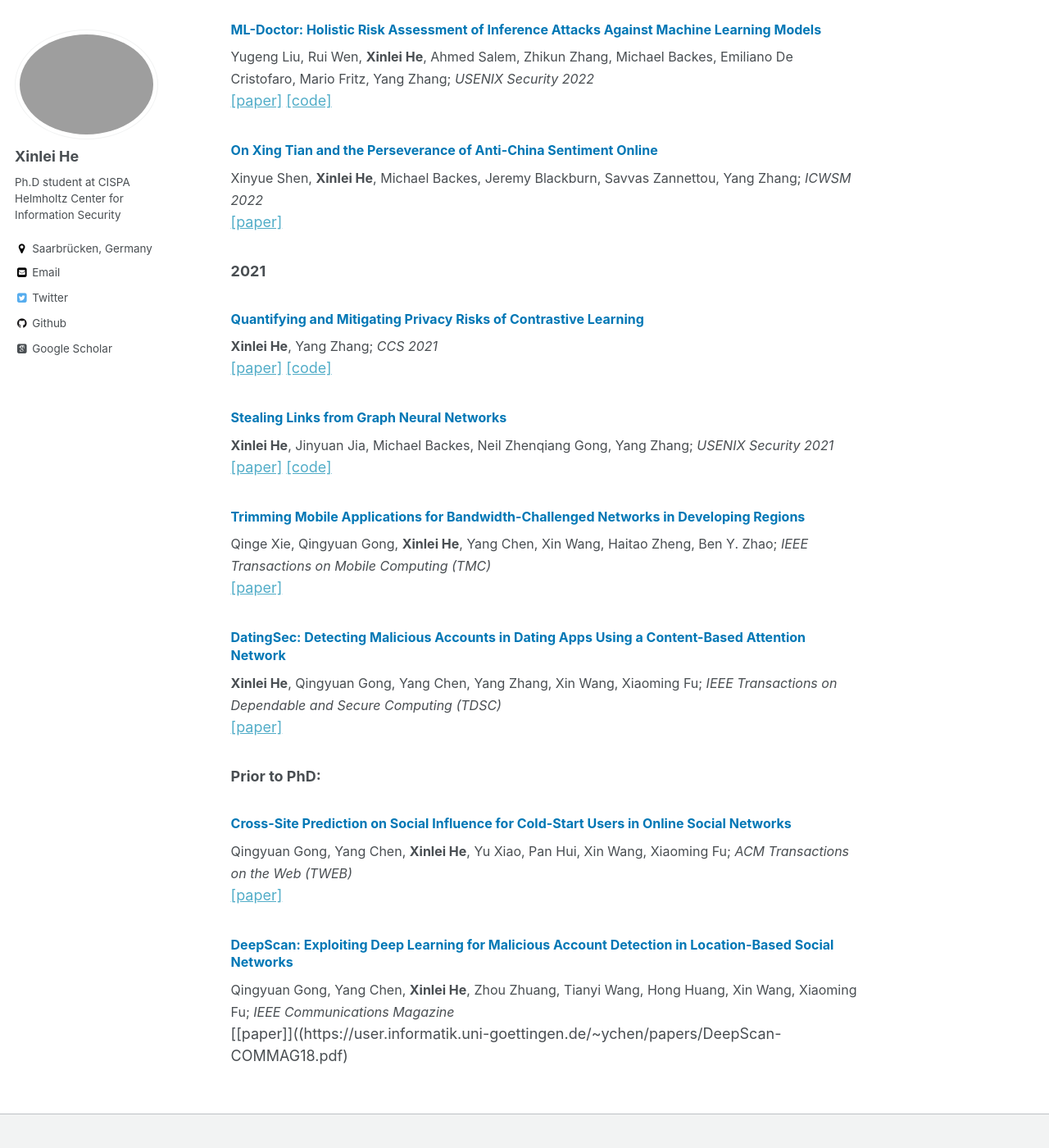
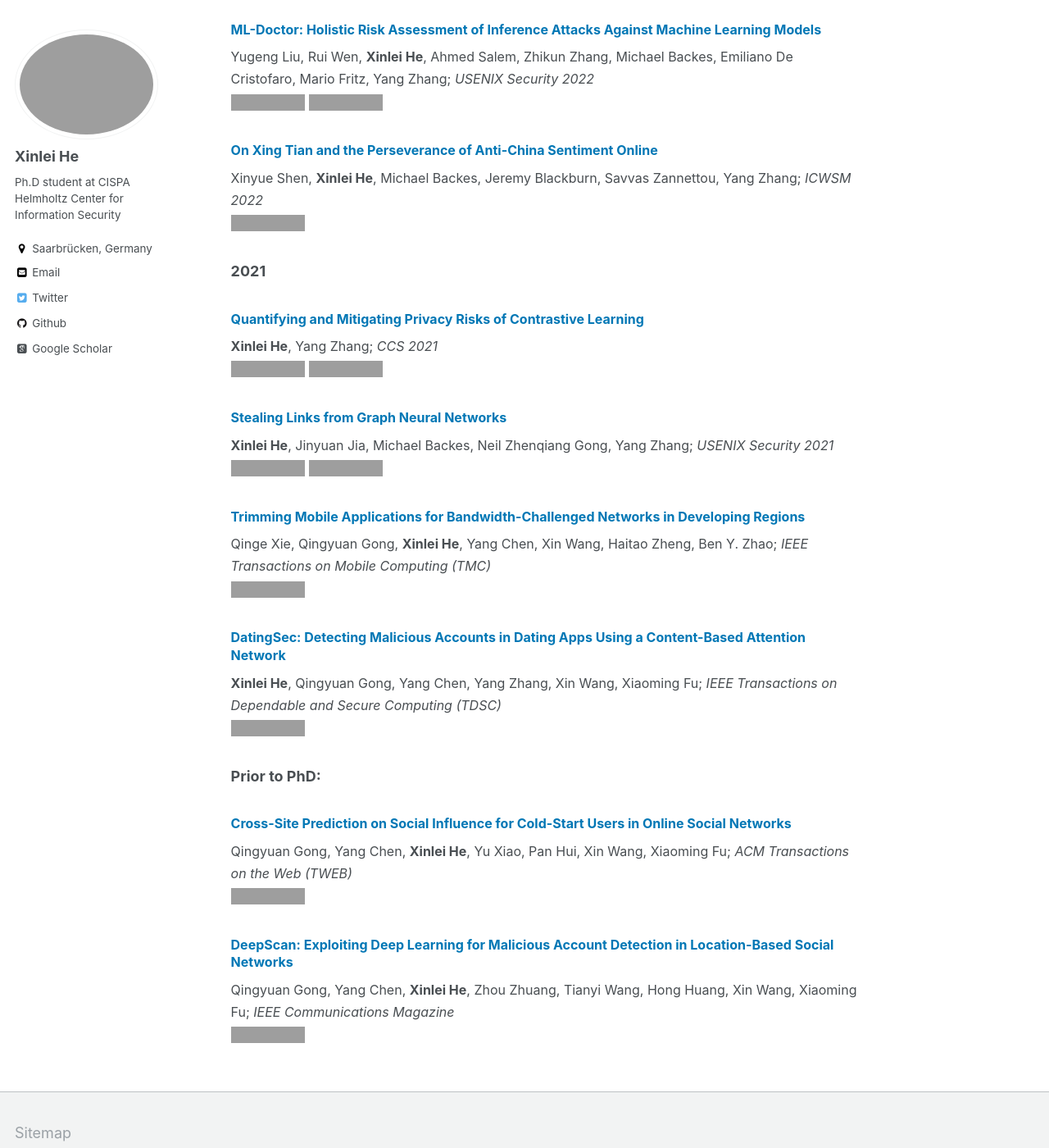
Before and after one commit to xinleihe/xinleihe.github.io, a Jekyll site: the page built from _pages/publications.md, in a window 1280 px wide and 1400 px high, scrolled down 1955 px. Shown: the whole window at 82% size. Built offline with Jekyll 4.4.1, drawn with Linux system fonts in a browser that asks for light colours; some web fonts are replaced; some of the changed text lies outside the part shown; grey boxes are pictures that could not be loaded.

Commit message:
update homepage

```diff
--- a/_pages/publications.md
+++ b/_pages/publications.md
@@ -22,57 +22,57 @@ You can also find my publications on [Google Scholar](https://scholar.google.com
 
 ### <font size="3"><span style="color:rgb(0, 119, 181)">You Only Prompt Once: On the Capabilities of Prompt Learning on Large Language Models to Tackle Toxic Content</span></font>
 <font size="3"><b>Xinlei He</b>, Savvas Zannettou, Yun Shen, Yang Zhang; <i>S&P 2024</i></font>
-[[paper]]()
+[![img](https://img.shields.io/badge/paper-f1b800)]()
 
 ### <font size="3"><span style="color:rgb(0, 119, 181)">Test-Time Poisoning Attacks Against Test-Time Adaptation Models</span></font>
 <font size="3">Tianshuo Cong, <b>Xinlei He</b>, Yun Shen, Yang Zhang; <i>S&P 2024</i></font>
-[[paper]]()
+[![img](https://img.shields.io/badge/paper-f1b800)]()
 
 ### 2023
 
 ### <font size="3"><span style="color:rgb(0, 119, 181)">Unsafe Diffusion: On the Generation of Unsafe Images and Hateful Memes From Text-To-Image Models</span></font>
 <font size="3">Yiting Qu, Xinyue Shen, <b>Xinlei He</b>, Michael Backes, Savvas Zannettou, Yang Zhang; <i>CCS 2023</i></font>
-[[paper]]()
+[![img](https://img.shields.io/badge/paper-f1b800)]()
 
 ### <font size="3"><span style="color:rgb(0, 119, 181)">Data Poisoning Attacks Against Multimodal Encoders</span></font>
 <font size="3">Ziqing Yang, <b>Xinlei He</b>, Zheng Li, Michael Backes, Mathias Humbert, Pascal Berrang, Yang Zhang; <i>ICML 2023</i></font>
-[[paper]]()
+[![img](https://img.shields.io/badge/paper-f1b800)]()
 
 ### <font size="3"><span style="color:rgb(0, 119, 181)">Generated Graph Detection</span></font>
 <font size="3">Yihan Ma, Zhikun Zhang, Ning Yu, <b>Xinlei He</b>, Michael Backes, Yun Shen, Yang Zhang; <i>ICML 2023</i></font>
-[[paper]]()
+[![img](https://img.shields.io/badge/paper-f1b800)]()
 
 ### <font size="3"><span style="color:rgb(0, 119, 181)">Can't Steal? Cont-Steal! Contrastive Stealing Attacks Against Image Encoders</span></font>
 <font size="3">Zeyang Sha, <b>Xinlei He</b>, Ning Yu, Michael Backes, Yang Zhang; <i>CVPR 2023</i></font>
-[[paper]]()
+[![img](https://img.shields.io/badge/paper-f1b800)]()
 
 ### <font size="3"><span style="color:rgb(0, 119, 181)">A Plot is Worth a Thousand Words: Model Information Stealing Attacks via Scientific Plots</span></font>
 <font size="3">Boyang Zhang, <b>Xinlei He</b>, Yun Shen, Tianhao Wang, Yang Zhang; <i>USENIX Security 2023</i></font>
-[[paper]]()
+[![img](https://img.shields.io/badge/paper-f1b800)]()
 
 ### <font size="3"><span style="color:rgb(0, 119, 181)">On the Evolution of (Hateful) Memes by Means of Multimodal Contrastive Learning</span></font>
 <font size="3">Yiting Qu, <b>Xinlei He</b>, Shannon Pierson, Michael Backes, Yang Zhang, Savvas Zannettou; <i>S&P 2023</i></font>
-[[paper]](https://arxiv.org/abs/2212.06573)
-[[code]](https://github.com/YitingQu/meme-evolution)
+[![img](https://img.shields.io/badge/paper-f1b800)](https://arxiv.org/abs/2212.06573)
+[![img](https://img.shields.io/badge/code-f1b800)](https://github.com/YitingQu/meme-evolution)
 
 ### <font size="3"><span style="color:rgb(0, 119, 181)">MGTBench: Benchmarking Machine-Generated Text Detection</span></font>
 <font size="3"><b>Xinlei He</b>, Xinyue Shen, Zeyuan Chen, Michael Backes, Yang Zhang</font>
-[[paper]](https://arxiv.org/abs/2303.14822)
-[[code]](https://github.com/xinleihe/MGTBench)
+[![img](https://img.shields.io/badge/paper-f1b800)](https://arxiv.org/abs/2303.14822)
+[![img](https://img.shields.io/badge/code-f1b800)](https://github.com/xinleihe/MGTBench)
 
 ### 2022
 
 ### <font size="3"><span style="color:rgb(0, 119, 181)">Semi-Leak: Membership Inference Attacks Against Semi-supervised Learning</span></font>
 <font size="3"><b>Xinlei He</b>, Hongbin Liu, Neil Zhenqiang Gong, Yang Zhang; <i>ECCV 2022</i></font>
-<!-- [[paper]]()  -->
+<!-- [![img](https://img.shields.io/badge/paper-f1b800)]()  -->
 
 
 ### <font size="3"><span style="color:rgb(0, 119, 181)">SSLGuard: A Watermarking Scheme for Self-supervised Learning Pre-trained Encoders</span></font>
 <font size="3">Tianshuo Cong, <b>Xinlei He</b>, Yang Zhang; <i>CCS 2022</i></font>
-[[paper]](https://arxiv.org/abs/2201.11692)
+[![img](https://img.shields.io/badge/paper-f1b800)](https://arxiv.org/abs/2201.11692)
 
 <!-- <a href="" class="btn btn-primary">code</a> -->
-<!-- [pdf](){: .btn--danger}{:target="_blank"} [arxiv](https://arxiv.org/abs/2201.11692){: .btn--danger}{:target="_blank"} [code](){: .btn--danger}{:target="_blank"} -->
+<!-- [pdf](){: .btn--danger}{:target="_blank"} [arxiv](https://arxiv.org/abs/2201.11692){: .btn--danger}{:target="_blank"} ![img](https://img.shields.io/badge/code-f1b800)(){: .btn--danger}{:target="_blank"} -->
 
 
 ### <font size="3"><span style="color:rgb(0, 119, 181)">Auditing Membership Leakages of Multi-Exit Networks</span></font>
@@ -82,21 +82,21 @@ You can also find my publications on [Google Scholar](https://scholar.google.com
 
 ### <font size="3"><font size="3"><span style="color:rgb(0, 119, 181)">Model Stealing Attacks Against Inductive Graph Neural Networks</span></font>
 <font size="3">Yun Shen*, <b>Xinlei He*</b>, Yufei Han, Yang Zhang (* Equal Contribution); <i>S&P 2022</i></font>
-[[paper]](https://arxiv.org/abs/2112.08331)
-[[code]](https://github.com/xinleihe/GNNStealing)
+[![img](https://img.shields.io/badge/paper-f1b800)](https://arxiv.org/abs/2112.08331)
+[![img](https://img.shields.io/badge/code-f1b800)](https://github.com/xinleihe/GNNStealing)
 
 
 
 
 ### <font size="3"><span style="color:rgb(0, 119, 181)">ML-Doctor: Holistic Risk Assessment of Inference Attacks Against Machine Learning Models</span></font>
 <font size="3">Yugeng Liu, Rui Wen, <b>Xinlei He</b>, Ahmed Salem, Zhikun Zhang, Michael Backes, Emiliano De Cristofaro, Mario Fritz, Yang Zhang; <i>USENIX Security 2022</i></font>
-[[paper]](http://yangzhangalmo.github.io/papers/USENIXSECURITY22-MLDoctor.pdf)
-[[code]](https://github.com/liuyugeng/ML-Doctor)
+[![img](https://img.shields.io/badge/paper-f1b800)](http://yangzhangalmo.github.io/papers/USENIXSECURITY22-MLDoctor.pdf)
+[![img](https://img.shields.io/badge/code-f1b800)](https://github.com/liuyugeng/ML-Doctor)
 
 
 ### <font size="3"><font size="3"><span style="color:rgb(0, 119, 181)">On Xing Tian and the Perseverance of Anti-China Sentiment Online</span></font>
 <font size="3">Xinyue Shen, <b>Xinlei He</b>, Michael Backes, Jeremy Blackburn, Savvas Zannettou, Yang Zhang; <i>ICWSM 2022</i></font>
-[[paper]](http://yangzhangalmo.github.io/papers/ICWSM22.pdf)
+[![img](https://img.shields.io/badge/paper-f1b800)](http://yangzhangalmo.github.io/papers/ICWSM22.pdf)
 
 
 
@@ -104,33 +104,33 @@ You can also find my publications on [Google Scholar](https://scholar.google.com
 
 ### <font size="3"><span style="color:rgb(0, 119, 181)">Quantifying and Mitigating Privacy Risks of Contrastive Learning</span></font>
 <font size="3"><b>Xinlei He</b>, Yang Zhang; <i>CCS 2021</i></font>
-[[paper]](http://yangzhangalmo.github.io/papers/CCS21-ContrastivePrivacy.pdf)
-[[code]](https://github.com/xinleihe/ContrastiveLeaks)
+[![img](https://img.shields.io/badge/paper-f1b800)](http://yangzhangalmo.github.io/papers/CCS21-ContrastivePrivacy.pdf)
+[![img](https://img.shields.io/badge/code-f1b800)](https://github.com/xinleihe/ContrastiveLeaks)
 
 
 ### <font size="3"><span style="color:rgb(0, 119, 181)">Stealing Links from Graph Neural Networks</span></font>
 <font size="3"><b>Xinlei He</b>, Jinyuan Jia, Michael Backes, Neil Zhenqiang Gong, Yang Zhang; <i>USENIX Security 2021</i></font>
-[[paper]](https://arxiv.org/abs/2005.02131)
-[[code]](https://github.com/xinleihe/link_stealing_attack)
+[![img](https://img.shields.io/badge/paper-f1b800)](https://arxiv.org/abs/2005.02131)
+[![img](https://img.shields.io/badge/code-f1b800)](https://github.com/xinleihe/link_stealing_attack)
 
 
 
 ### <font size="3"><span style="color:rgb(0, 119, 181)">Trimming Mobile Applications for Bandwidth-Challenged Networks in Developing Regions</span></font>
 <font size="3">Qinge Xie, Qingyuan Gong, <b>Xinlei He</b>, Yang Chen, Xin Wang, Haitao Zheng, Ben Y. Zhao; <i>IEEE Transactions on Mobile Computing (TMC)</i></font>
-[[paper]](https://arxiv.org/abs/1912.01328)
+[![img](https://img.shields.io/badge/paper-f1b800)](https://arxiv.org/abs/1912.01328)
 
 
 ### <font size="3"><span style="color:rgb(0, 119, 181)">DatingSec: Detecting Malicious Accounts in Dating Apps Using a Content-Based Attention Network</span></font>
 <font size="3"><b>Xinlei He</b>, Qingyuan Gong, Yang Chen, Yang Zhang, Xin Wang, Xiaoming Fu; <i>IEEE Transactions on Dependable and Secure Computing (TDSC)</i></font>
-[[paper]](https://ieeexplore.ieee.org/document/9384217)
+[![img](https://img.shields.io/badge/paper-f1b800)](https://ieeexplore.ieee.org/document/9384217)
 
 
 ### Prior to PhD:
 
 ### <font size="3"><span style="color:rgb(0, 119, 181)">Cross-Site Prediction on Social Influence for Cold-Start Users in Online Social Networks</span></font>
 <font size="3">Qingyuan Gong, Yang Chen, <b>Xinlei He</b>, Yu Xiao, Pan Hui, Xin Wang, Xiaoming Fu; <i>ACM Transactions on the Web (TWEB)</i></font>
-[[paper]](https://dl.acm.org/doi/10.1145/3409108)
+[![img](https://img.shields.io/badge/paper-f1b800)](https://dl.acm.org/doi/10.1145/3409108)
 
 ### <font size="3"><span style="color:rgb(0, 119, 181)">DeepScan: Exploiting Deep Learning for Malicious Account Detection in Location-Based Social Networks</span></font>
 <font size="3">Qingyuan Gong, Yang Chen, <b>Xinlei He</b>, Zhou Zhuang, Tianyi Wang, Hong Huang, Xin Wang, Xiaoming Fu; <i>IEEE Communications Magazine</i></font>
-[[paper]]((https://user.informatik.uni-goettingen.de/~ychen/papers/DeepScan-COMMAG18.pdf)
+[![img](https://img.shields.io/badge/paper-f1b800)](/files/DeepScan-COMMAG18.pdf)
```
Also changed, not shown: 1 other file.
